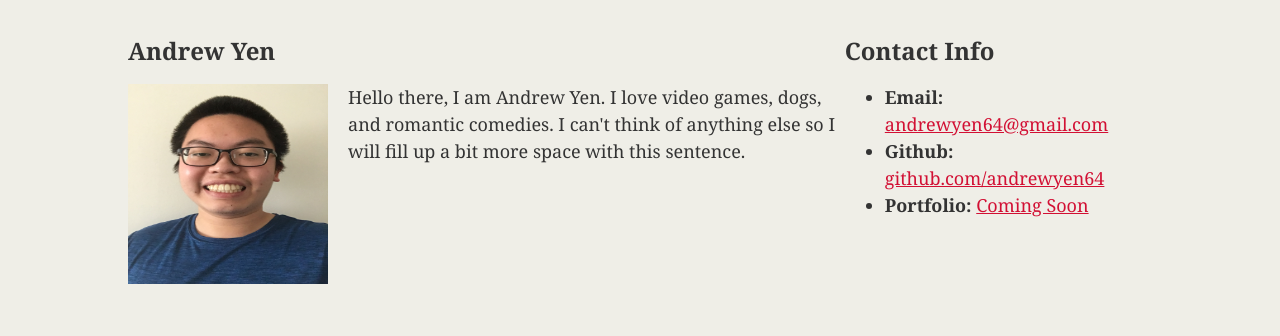
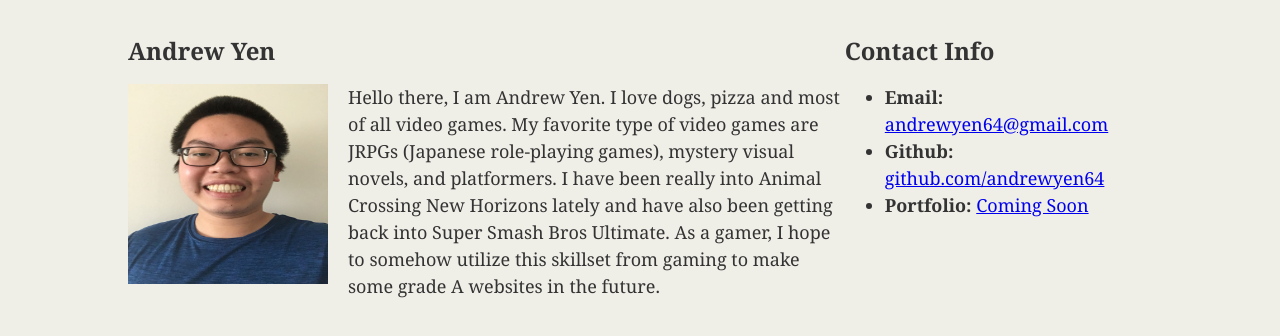
Before and after one commit to andrewyen64/andrewyen64.github.io, a plain HTML site: page index.html in a window 1280 px wide. Shown: the part 70-406 px from the top of the page. Drawn offline with Linux system fonts and the light colour scheme.

Commit message:
moved img location

```diff
--- a/css/style.css
+++ b/css/style.css
@@ -23,10 +23,11 @@ h1 {
 h2 {
     font-size: 24px;
 
+
 }
 
 a {
-   color: #d21034;
+   color: #aqua;
 }
 
 .container {
--- a/index.html
+++ b/index.html
@@ -15,17 +15,21 @@
 
         <section id ="main-bio">
 
-            <h2>Andrew Yen</h1>
+            <h2>Andrew Yen</h2>
 
             <img id = "bio-image"
-                src = "/pictures/profilepic.JPG"
+                src = "profilepic.JPG"
                 alt = "picture of myself"
                 width = "200" height = "200" >
 
 
             <p>
-            Hello there, I am Andrew Yen. I love video games, dogs, and romantic comedies.
-            I can't think of anything else so I will fill up a bit more space with this sentence.
+            Hello there, I am Andrew Yen. I love dogs, pizza and most of all video games.
+            My favorite type of video games are JRPGs (Japanese role-playing games),
+            mystery visual novels, and platformers.
+            I have been really into Animal Crossing New Horizons lately and have also
+            been getting back into Super Smash Bros Ultimate. As a gamer, I hope to somehow
+            utilize this skillset from gaming to make some grade A websites in the future.
             </p>
         </section>
 
```
Also changed, not shown: profilepic.JPG (renamed from pictures/ProfilePic.JPG).
